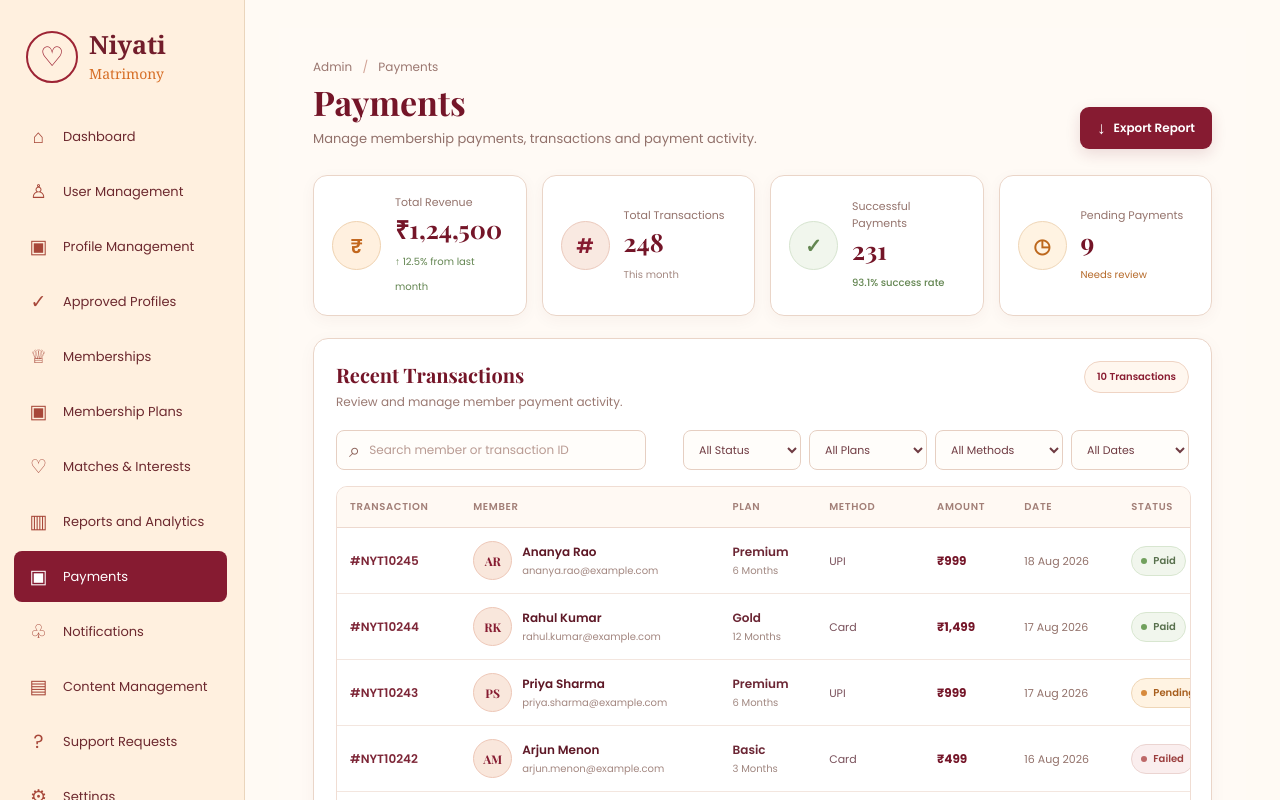
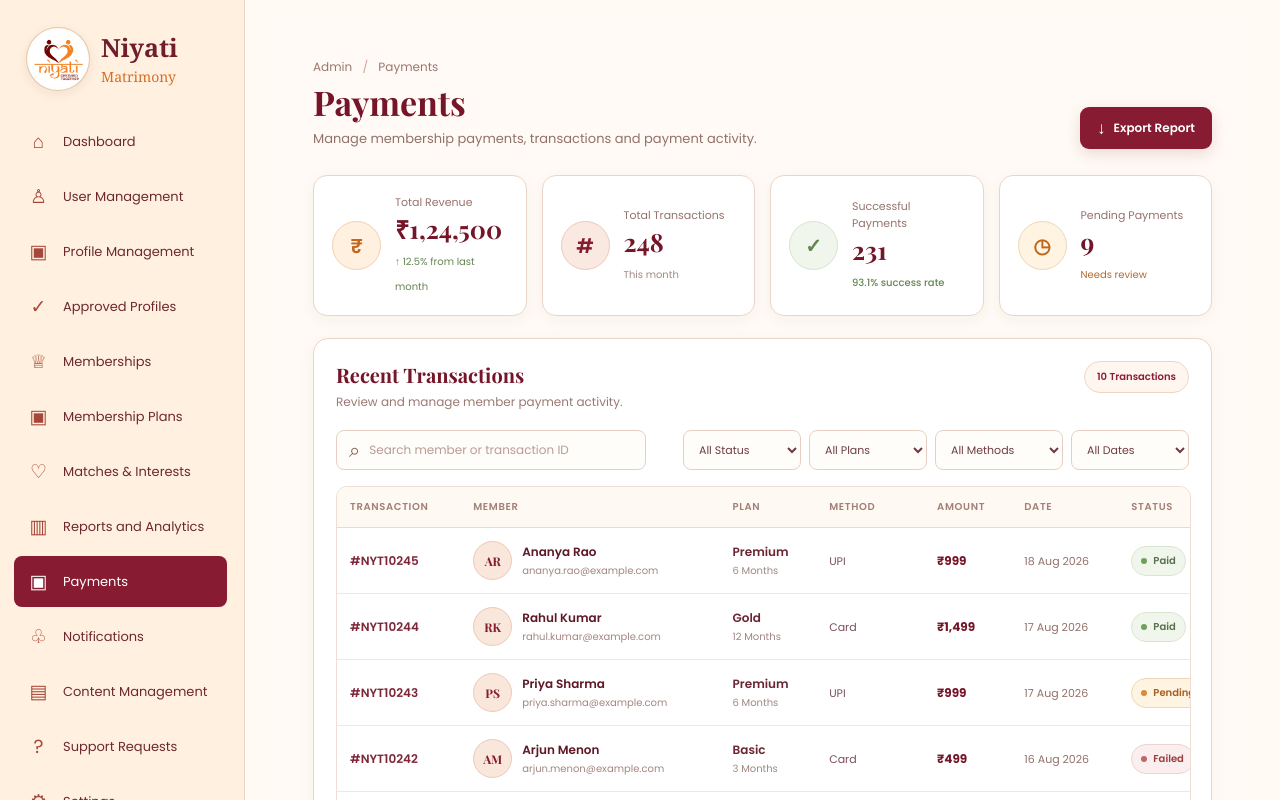
Before and after one commit to kgayathri2692005-a11y/employee-management-system, a React (Create React App) app: page /admin/payments in a window 1280 px wide. Shown: the top 800 px of the page. Built offline with nearby package versions, Linux system fonts and the light colour scheme.

Commit message:
Logo success

```diff
--- a/src/components/AdminLayout.jsx
+++ b/src/components/AdminLayout.jsx
@@ -16,9 +16,11 @@ function AdminLayout({ children }) {
 
                 <div className="admin-logo">
 
-                    <div className="admin-logo-icon">
-                        ♡
-                    </div>
+                    <img
+                        src="/logo.jpeg"
+                        alt="Niyati Matrimony"
+                        className="navbar-logo"
+                    />
 
                     <div>
                         <h2>Niyati</h2>
--- a/src/routes/AppRoutes.jsx
+++ b/src/routes/AppRoutes.jsx
@@ -112,13 +112,10 @@ function AppRoutes() {
           element={<AdminUsers />}
         />
 
+
         <Route
           path="/admin/settings"
-          element={
-            <AdminLayout>
-              <AdminSettings />
-            </AdminLayout>
-          }
+          element={<AdminSettings />}
         />
 
         <Route
```
